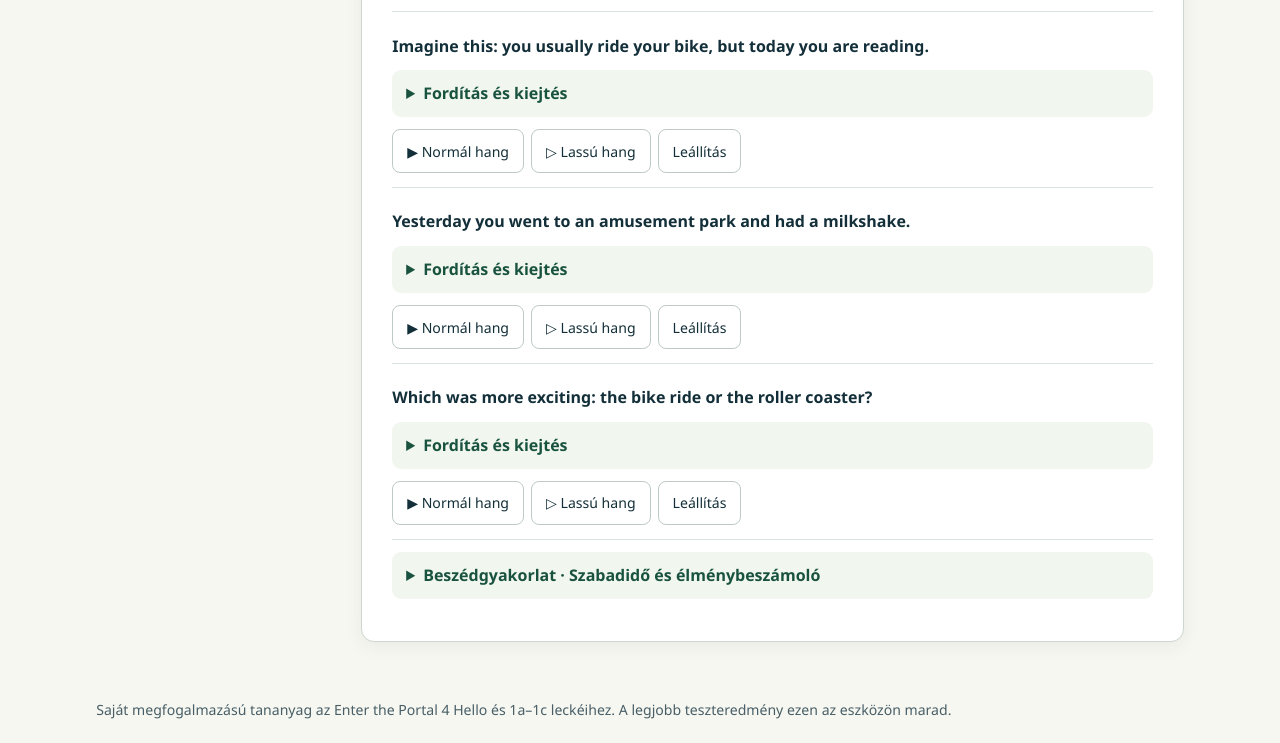
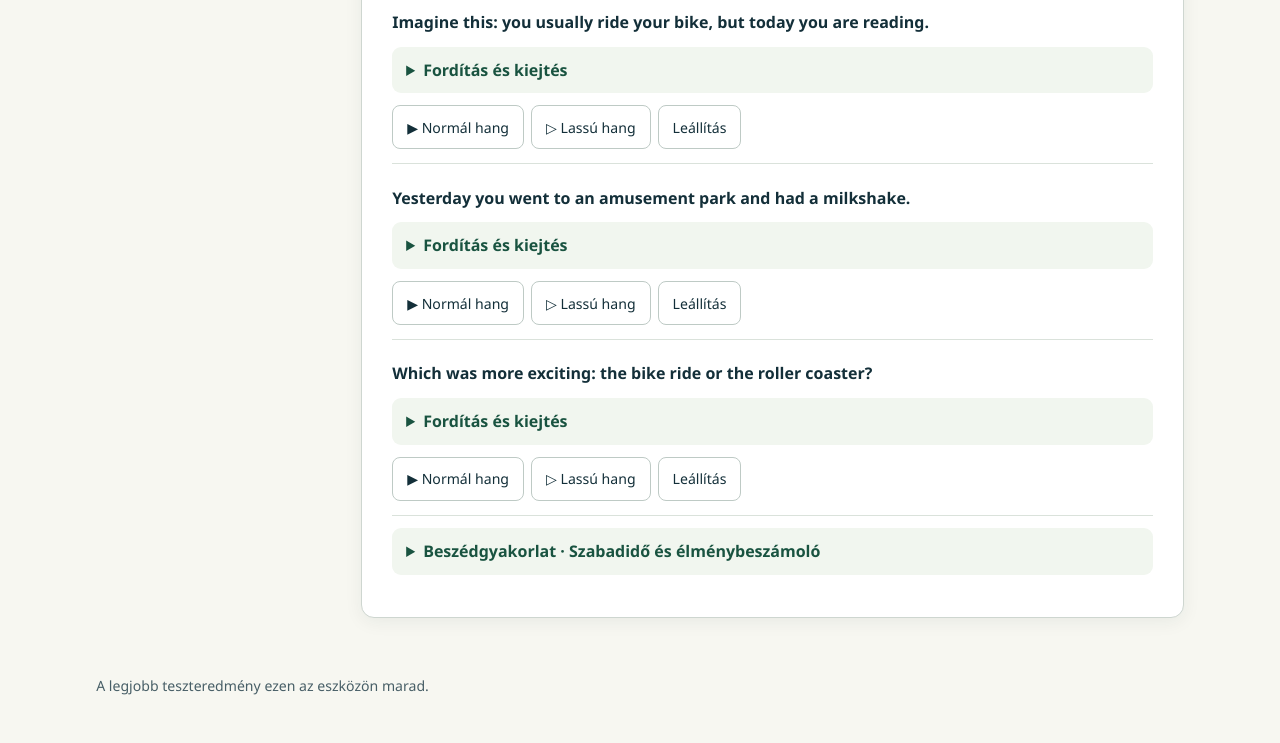
Before and after one commit to lajkogabor1968/angolapp-8, a plain HTML site: page index.html in a window 1280 px wide. Shown: the part 1414-2157 px from the top of the page. After the commit the page ends 2133 px from the top, so only its background shows below. Drawn offline with Linux system fonts and the light colour scheme.

Commit message:
Tankönyvcím eltávolítása a tanulói felületről

```diff
--- a/index.html
+++ b/index.html
@@ -2,7 +2,7 @@
 <html lang="hu"><head><meta charset="utf-8"><meta name="viewport" content="width=device-width,initial-scale=1">
 <meta name="theme-color" content="#112d38"><title>Angolapp 8. oszt.</title><link href="style.css" rel="stylesheet">
 <script defer src="lessons.js"></script><script defer src="audio.js"></script><script defer src="slow.js"></script><script defer src="app.js"></script></head>
-<body><a class="skip" href="#work">Ugrás a tananyaghoz</a><header><div class="wrap mast"><div><div class="series" lang="en">Enter the Portal 4</div><h1>Angolapp 8. oszt.</h1></div><label for="level">Gyakorlási szint<select id="level"><option value="sni">SNI · könnyített</option><option value="btmn">BTMN · segítséggel</option><option value="normal" selected>Normál · önálló</option></select></label></div></header>
+<body><a class="skip" href="#work">Ugrás a tananyaghoz</a><header><div class="wrap mast"><div><h1>Angolapp 8. oszt.</h1></div><label for="level">Gyakorlási szint<select id="level"><option value="sni">SNI · könnyített</option><option value="btmn">BTMN · segítséggel</option><option value="normal" selected>Normál · önálló</option></select></label></div></header>
 <div class="wrap layout"><aside><h2>Leckék</h2><nav aria-label="Leckék" id="chapters"></nav></aside><main id="work" tabindex="-1"><div class="intro"><p id="theme"></p><h2 id="lesson"></h2><p id="best"></p></div>
 <nav id="tabs" aria-label="Tanulás és gyakorlás"></nav><section id="content" aria-live="off"></section><p role="status" id="soundStatus"></p></main></div>
-<footer class="wrap">Saját megfogalmazású tananyag az Enter the Portal 4 Hello és 1a–1c leckéihez. A legjobb teszteredmény ezen az eszközön marad.</footer></body></html>
+<footer class="wrap">A legjobb teszteredmény ezen az eszközön marad.</footer></body></html>
```
